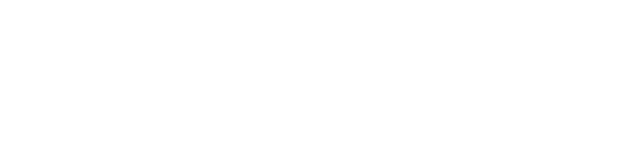
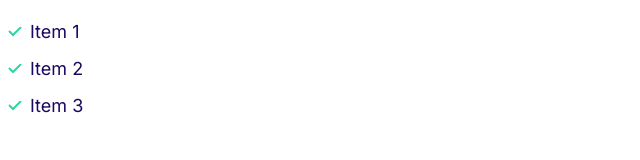
Before and after one commit to githubflinda/myweb, a plain HTML site: page index.html in a window 1280 px wide. Shown: the whole page, without its empty margins (0-640 px from the left). Drawn offline with Linux system fonts and the light colour scheme.

Commit message:
Build the list component.

```diff
--- a/css/styles.css
+++ b/css/styles.css
@@ -37,6 +37,7 @@ h3 {
     font-size: 3rem;
 }
 
+
 /* links */
 a {
     text-decoration: none;
@@ -64,6 +65,7 @@ a {
     }
 
 }
+
 
 /* Badges */
 
@@ -99,6 +101,36 @@ a {
     }
 }
 
+
+/* Lists */
+.list {
+    list-style: none;
+    padding-left: 0;
+    color: var(--color-headings);
+}
+
+.list--inline .list__item {
+    display: inline-block;
+    margin-right: 2rem;
+}
+
+.list--tick {
+    list-style-image: url(../images/tick.svg);
+    padding-left: 3rem;
+}
+
+.list--tick .list__item {
+    padding-left: 0.5rem;
+    margin-bottom: 1rem;
+}
+
+@media screen and (min-width:1024px) {
+    .list--tick .list__item {
+        padding-left: 0;
+    }
+}
+
+
 p {
     margin-top: 0;
 }
--- a/index.html
+++ b/index.html
@@ -15,5 +15,11 @@
     <link rel="stylesheet" href="css/normalize.css" />
     <link rel="stylesheet" href="css/styles.css" />
   </head>
-  <body></body>
+  <body>
+    <ul class="list list--tick">
+      <li class="list__item">Item 1</li>
+      <li class="list__item">Item 2</li>
+      <li class="list__item">Item 3</li>
+    </ul>
+  </body>
 </html>
```
Also changed, not shown: components/lists.html (added, +5 -0 lines), images/tick.svg (added).
